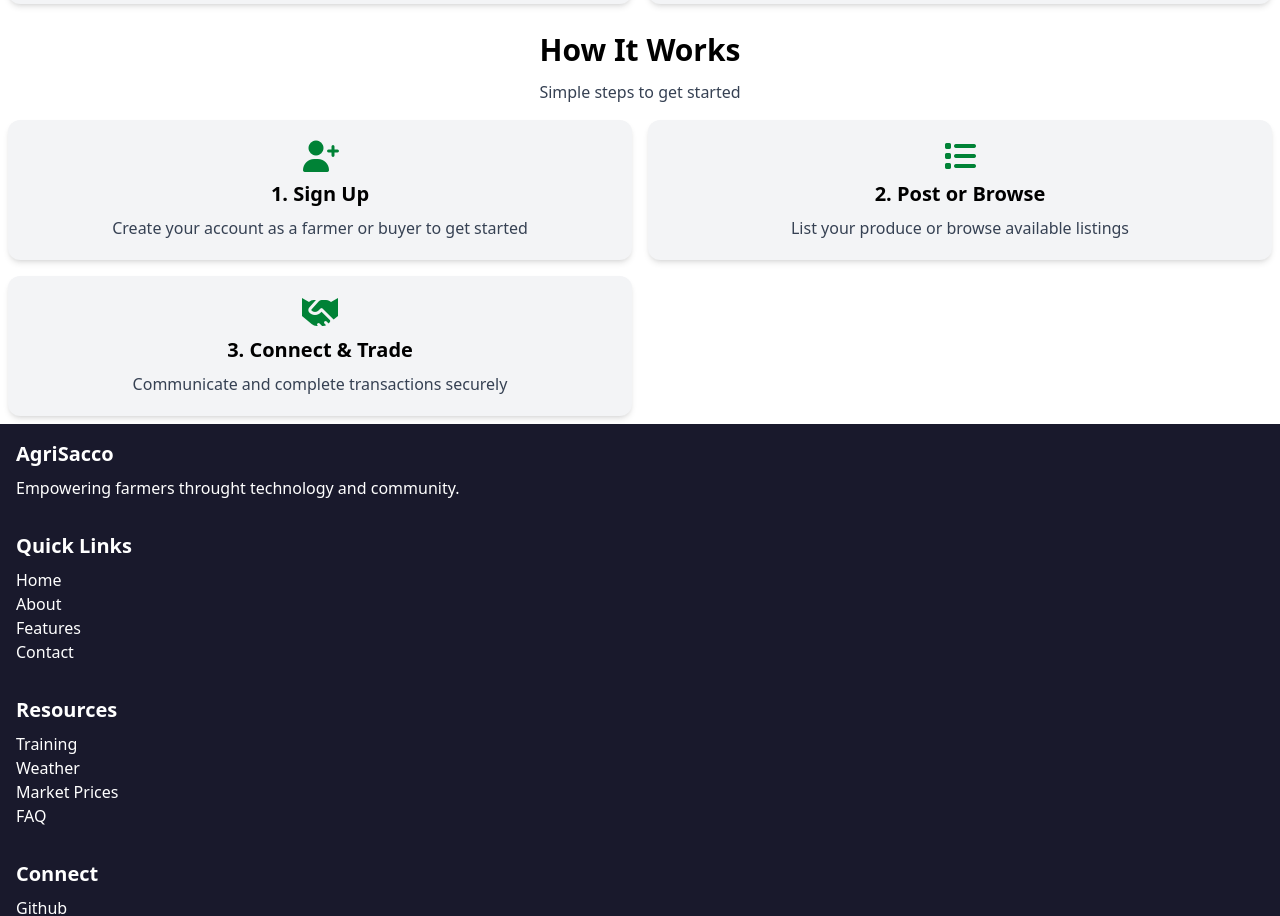
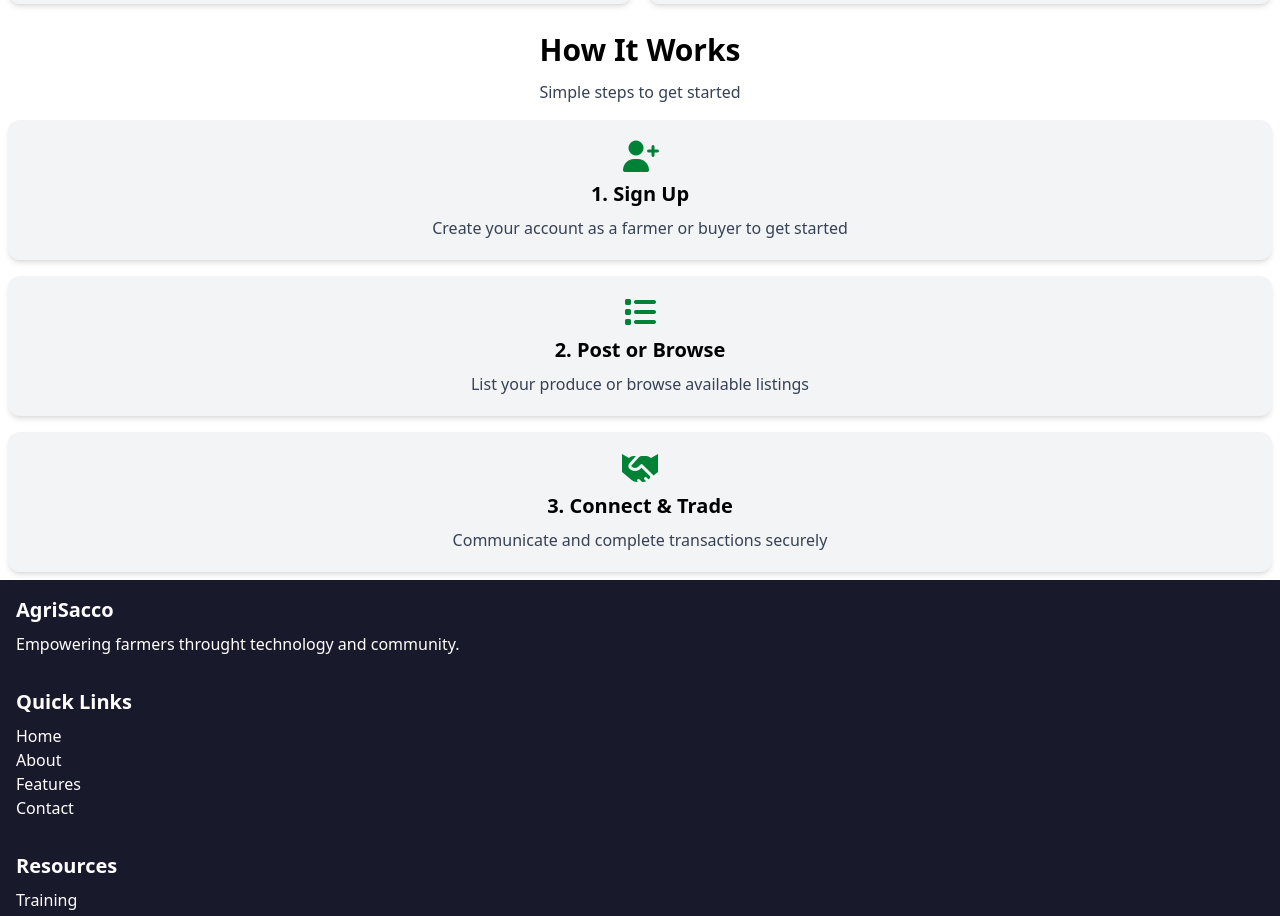
Before and after one commit to amazing955/Agri_webApp, a React (Vite) app: page / in a window 1280 px wide. Shown: the part 1700-2616 px from the top of the page. Built offline with nearby package versions, Linux system fonts and the light colour scheme.

Commit message:
Change StepsSection layout to flex column

```diff
--- a/src/components/StepSection.jsx
+++ b/src/components/StepSection.jsx
@@ -11,7 +11,7 @@
         Simple steps to get started
       </p>
 
-      <article className="grid grid-cols-2 gap-4 mt-4">
+      <article className="flex flex-col gap-4 mt-4">
         <StepsCard cardImage='fas fa-user-plus' cardStep='1. Sign Up' cardDescription='Create your account as a farmer or buyer to get started' />
 
         <StepsCard cardImage='fas fa-list' cardStep='2. Post or Browse' cardDescription='List your produce or browse available listings' />
```
